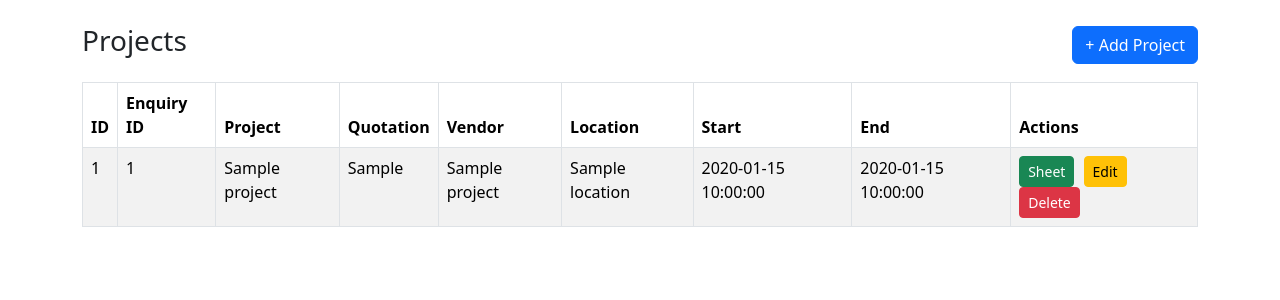
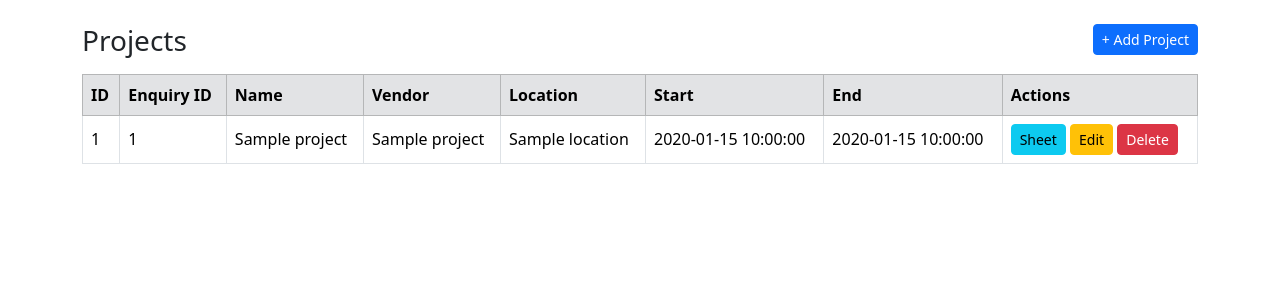
Before and after one commit to kumartech-maker/Vanesengineering, a Flask app: template templates/projects.html in a window 1280 px wide. Shown: the top 300 px of the page. Run offline with Flask 3, Linux system fonts and the light colour scheme; data comes from the database, SQL or seed files in the repository; the template is opened without the code that fills it: most values are stand-ins (such as "Sample title", 1, 10 or a date in 2020); data that the repository does not hold is empty; some libraries are stand-ins or nearby versions.

Commit message:
Update projects.html

```diff
--- a/templates/projects.html
+++ b/templates/projects.html
@@ -5,24 +5,19 @@
   <title>Projects</title>
   <link href="https://cdn.jsdelivr.net/npm/bootstrap@5.3.2/dist/css/bootstrap.min.css" rel="stylesheet">
   <link href="https://cdn.jsdelivr.net/npm/bootstrap-select@1.14.0-beta3/dist/css/bootstrap-select.min.css" rel="stylesheet">
-  <script src="https://code.jquery.com/jquery-3.6.0.min.js"></script>
   <style>
-    .action-btns button { margin-right: 5px; }
+    .table td, .table th { vertical-align: middle; }
   </style>
 </head>
 <body>
 <div class="container mt-4">
-  <div class="d-flex justify-content-between align-items-center mb-3">
-    <h3>Projects</h3>
-    <button class="btn btn-primary" data-bs-toggle="modal" data-bs-target="#addProjectModal">+ Add Project</button>
-  </div>
-  <table class="table table-bordered table-striped" id="projectsTable">
-    <thead>
+  <h3>Projects <button class="btn btn-primary btn-sm float-end" data-bs-toggle="modal" data-bs-target="#addProjectModal">+ Add Project</button></h3>
+  <table class="table table-bordered mt-3" id="projectsTable">
+    <thead class="table-secondary">
       <tr>
         <th>ID</th>
         <th>Enquiry ID</th>
-        <th>Project</th>
-        <th>Quotation</th>
+        <th>Name</th>
         <th>Vendor</th>
         <th>Location</th>
         <th>Start</th>
@@ -36,15 +31,14 @@
         <td>{{ p.id }}</td>
         <td>{{ p.enquiry_id }}</td>
         <td>{{ p.project_name }}</td>
-        <td>{{ p.quotation_ro }}</td>
         <td>{{ p.vendor_name }}</td>
         <td>{{ p.location }}</td>
         <td>{{ p.start_date }}</td>
         <td>{{ p.end_date }}</td>
-        <td class="action-btns">
-          <button class="btn btn-success btn-sm" onclick="openSheet({{ p.id }})">Sheet</button>
-          <button class="btn btn-warning btn-sm">Edit</button>
-          <button class="btn btn-danger btn-sm">Delete</button>
+        <td>
+          <button class="btn btn-sm btn-info" onclick="openSheet({{ p.id }})">Sheet</button>
+          <button class="btn btn-sm btn-warning">Edit</button>
+          <button class="btn btn-sm btn-danger">Delete</button>
         </td>
       </tr>
       {% endfor %}
@@ -54,69 +48,49 @@
 
 <!-- Add Project Modal -->
 <div class="modal fade" id="addProjectModal" tabindex="-1">
-  <div class="modal-dialog modal-lg">
-    <form id="projectForm" class="modal-content">
-      <div class="modal-header">
-        <h5 class="modal-title">Add Project</h5>
-        <button type="button" class="btn-close" data-bs-dismiss="modal"></button>
-      </div>
-      <div class="modal-body row g-3">
-        <div class="col-md-6">
-          <label class="form-label">Enquiry ID</label>
-          <input type="text" name="enquiry_id" class="form-control" value="{{ enquiry_id }}" readonly>
+  <div class="modal-dialog">
+    <form class="modal-content" id="projectForm">
+      <div class="modal-header"><h5 class="modal-title">Add Project</h5></div>
+      <div class="modal-body">
+        <div class="mb-2">
+          <label>Enquiry ID</label>
+          <input type="text" class="form-control" value="{{ new_enquiry_id }}" readonly>
         </div>
-        <div class="col-md-6">
-          <label class="form-label">Project Name</label>
+        <div class="mb-2">
+          <label>Project Name</label>
           <input type="text" name="project_name" class="form-control" required>
         </div>
-        <div class="col-md-6">
-          <label class="form-label">Quotation/RO</label>
+        <div class="mb-2">
+          <label>Quotation/RO</label>
           <input type="text" name="quotation_ro" class="form-control">
         </div>
-        <div class="col-md-6">
-          <label class="form-label">Location</label>
-          <input type="text" name="location" class="form-control">
-        </div>
-        <div class="col-md-6">
-          <label class="form-label">Start Date</label>
-          <input type="date" name="start_date" class="form-control">
-        </div>
-        <div class="col-md-6">
-          <label class="form-label">End Date</label>
-          <input type="date" name="end_date" class="form-control">
-        </div>
-        <div class="col-md-6">
-          <label class="form-label">Vendor</label>
-          <select name="vendor_id" id="vendorDropdown" class="selectpicker form-control" data-live-search="true" required>
-            <option value="">Select Vendor</option>
+        <div class="mb-2">
+          <label>Vendor</label>
+          <select name="vendor_id" class="selectpicker form-control" id="vendorDropdown" data-live-search="true" required>
+            <option value="" disabled selected>Select Vendor</option>
             {% for v in vendors %}
               <option value="{{ v.id }}" data-gst="{{ v.gst_number }}" data-address="{{ v.address }}">{{ v.name }}</option>
             {% endfor %}
           </select>
         </div>
-        <div class="col-md-6">
-          <label class="form-label">Vendor GST</label>
+        <div class="mb-2">
+          <label>GST Number</label>
           <input type="text" id="vendorGST" class="form-control" readonly>
         </div>
-        <div class="col-md-12">
-          <label class="form-label">Vendor Address</label>
-          <input type="text" id="vendorAddress" class="form-control" readonly>
+        <div class="mb-2">
+          <label>Address</label>
+          <textarea id="vendorAddress" class="form-control" rows="2" readonly></textarea>
         </div>
-        <div class="col-md-6">
-          <label class="form-label">Incharge</label>
-          <input type="text" name="incharge" class="form-control">
-        </div>
-        <div class="col-md-6">
-          <label class="form-label">Contact Number</label>
-          <input type="text" name="contact_number" class="form-control">
-        </div>
-        <div class="col-md-12">
-          <label class="form-label">Email</label>
-          <input type="email" name="email" class="form-control">
-        </div>
+        <div class="mb-2"><label>Location</label><input type="text" name="location" class="form-control"></div>
+        <div class="mb-2"><label>Start Date</label><input type="date" name="start_date" class="form-control"></div>
+        <div class="mb-2"><label>End Date</label><input type="date" name="end_date" class="form-control"></div>
+        <div class="mb-2"><label>Incharge</label><input type="text" name="incharge" class="form-control"></div>
+        <div class="mb-2"><label>Contact Number</label><input type="text" name="contact_number" class="form-control"></div>
+        <div class="mb-2"><label>Email</label><input type="email" name="email" class="form-control"></div>
       </div>
       <div class="modal-footer">
-        <button type="submit" class="btn btn-primary">Save Project</button>
+        <button class="btn btn-secondary" data-bs-dismiss="modal">Cancel</button>
+        <button type="submit" class="btn btn-success">Save</button>
       </div>
     </form>
   </div>
@@ -124,12 +98,10 @@
 
 <!-- Sheet Modal -->
 <div class="modal fade" id="sheetModal" tabindex="-1">
-  <div class="modal-dialog">
-    <div class="modal-content p-4">
-      <h5>Measurement Sheet for Project ID: <span id="sheetProjectId"></span></h5>
-      <p>(Measurement sheet popup content goes here...)</p>
-    </div>
-  </div>
+  <div class="modal-dialog"><div class="modal-content">
+    <div class="modal-header"><h5 class="modal-title">Measurement Sheet - Project ID <span id="sheetProjectId"></span></h5></div>
+    <div class="modal-body">Measurement sheet details here...</div>
+  </div></div>
 </div>
 
 <!-- Toast -->
@@ -137,11 +109,12 @@
   <div id="toast-success" class="toast align-items-center text-bg-success border-0">
     <div class="d-flex">
       <div class="toast-body">Project saved successfully!</div>
-      <button type="button" class="btn-close btn-close-white ms-2 me-2" data-bs-dismiss="toast"></button>
+      <button type="button" class="btn-close btn-close-white me-2 m-auto" data-bs-dismiss="toast"></button>
     </div>
   </div>
 </div>
 
+<script src="https://code.jquery.com/jquery-3.6.0.min.js"></script>
 <script src="https://cdn.jsdelivr.net/npm/bootstrap@5.3.2/dist/js/bootstrap.bundle.min.js"></script>
 <script src="https://cdn.jsdelivr.net/npm/bootstrap-select@1.14.0-beta3/dist/js/bootstrap-select.min.js"></script>
 <script>
@@ -154,32 +127,30 @@
       $('#vendorAddress').val(selected.data('address') || '');
     });
 
-    $('#projectForm').submit(function (e) {
+    $('#projectForm').on('submit', function (e) {
       e.preventDefault();
       $.post('/create_project', $(this).serialize(), function (res) {
         if (res.status === 'success') {
           const p = res.project;
-          $('#projectsTable tbody').prepend(`
-            <tr>
-              <td>${p.id}</td>
-              <td>${p.enquiry_id}</td>
-              <td>${p.project_name}</td>
-              <td>${p.quotation_ro || ''}</td>
-              <td>${p.vendor_name}</td>
-              <td>${p.location}</td>
-              <td>${p.start_date || ''}</td>
-              <td>${p.end_date || ''}</td>
-              <td class="action-btns">
-                <button class="btn btn-success btn-sm" onclick="openSheet(${p.id})">Sheet</button>
-                <button class="btn btn-warning btn-sm">Edit</button>
-                <button class="btn btn-danger btn-sm">Delete</button>
-              </td>
-            </tr>
-          `);
-          new bootstrap.Toast(document.getElementById('toast-success')).show();
+          const row = `<tr>
+            <td>${p.id}</td>
+            <td>${p.enquiry_id}</td>
+            <td>${p.project_name}</td>
+            <td>${p.vendor_name}</td>
+            <td>${p.location}</td>
+            <td>${p.start_date}</td>
+            <td>${p.end_date}</td>
+            <td>
+              <button class="btn btn-sm btn-info" onclick="openSheet(${p.id})">Sheet</button>
+              <button class="btn btn-sm btn-warning">Edit</button>
+              <button class="btn btn-sm btn-danger">Delete</button>
+            </td></tr>`;
+          $('#projectsTable tbody').prepend(row);
+          new bootstrap.Modal('#addProjectModal').hide;
+          bootstrap.Toast.getOrCreateInstance(document.getElementById('toast-success')).show();
+          $('#addProjectModal').modal('hide');
           $('#projectForm')[0].reset();
           $('.selectpicker').selectpicker('refresh');
-          $('#addProjectModal').modal('hide');
         }
       });
     });
```
